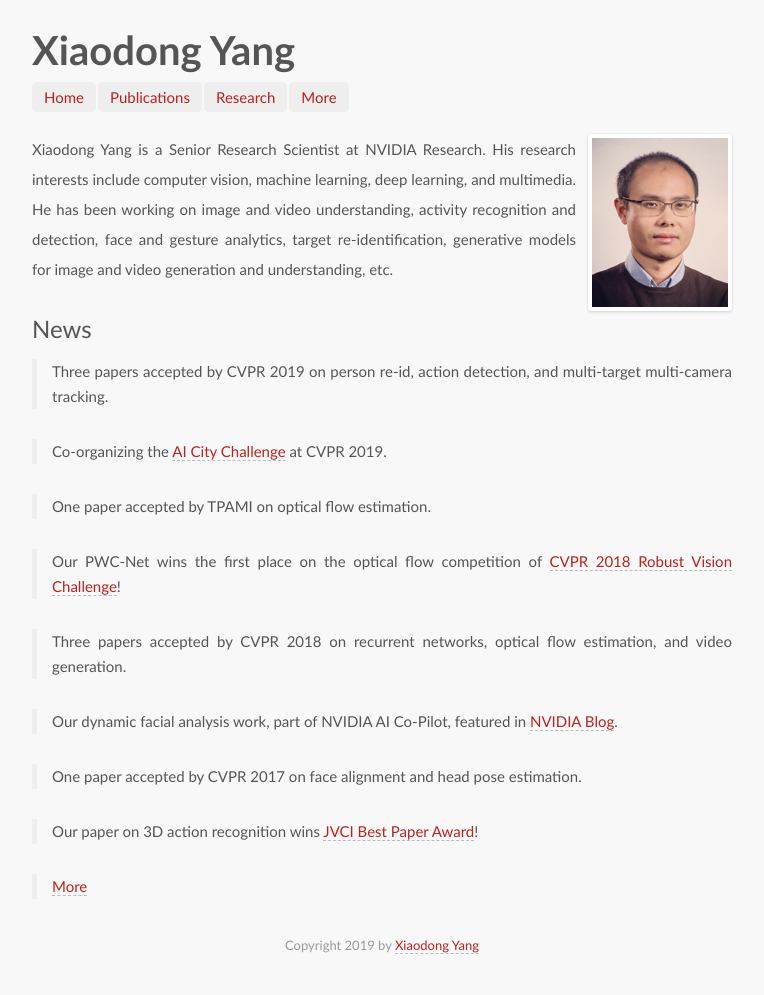
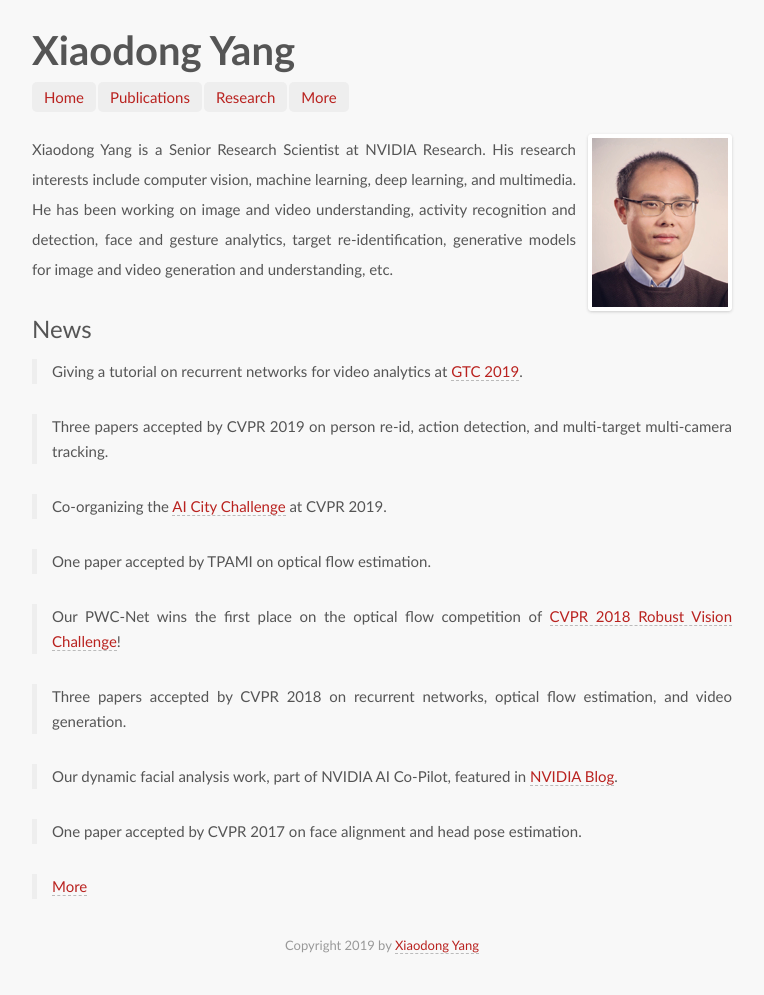
Before and after one commit to xiaodongyang/xiaodongyang.github.io, a Jekyll site: the page built from index.md, in a window 1280 px wide. Shown: the whole page, without its empty margins (258-1022 px from the left). Built offline with Jekyll 4.4.1, drawn with Linux system fonts in a browser that asks for light colours; some web fonts are replaced.

Commit message:
Update index.md

```diff
--- a/index.md
+++ b/index.md
@@ -6,6 +6,8 @@ avatar: yes
 Xiaodong Yang is a Senior Research Scientist at NVIDIA Research. His research interests include computer vision, machine learning, deep learning, and multimedia. He has been working on image and video understanding, activity recognition and detection, face and gesture analytics, target re-identification, generative models for image and video generation and understanding, etc.
 
 ## News
+
+> Giving a tutorial on recurrent networks for video analytics at [GTC 2019](https://www.nvidia.com/en-us/gtc/).
 
 > Three papers accepted by CVPR 2019 on person re-id, action detection, and multi-target multi-camera tracking.
 
@@ -21,6 +23,4 @@ Xiaodong Yang is a Senior Research Scientist at NVIDIA Research. His research in
 
 > One paper accepted by CVPR 2017 on face alignment and head pose estimation.
 
-> Our paper on 3D action recognition wins [JVCI Best Paper Award](/publications/papers/jvci-best-paper-award.pdf)!
-
 > [More](/news)
```
